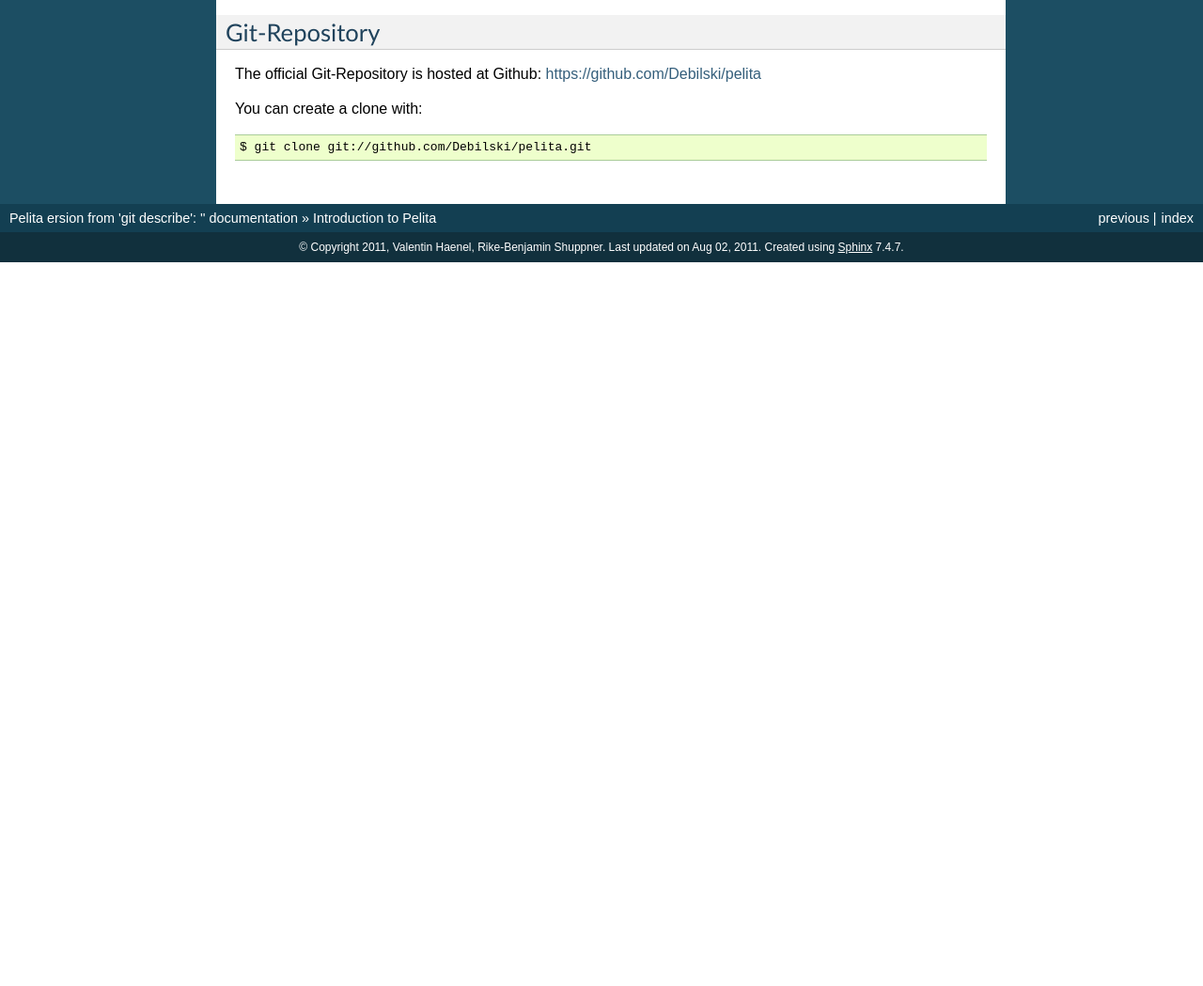
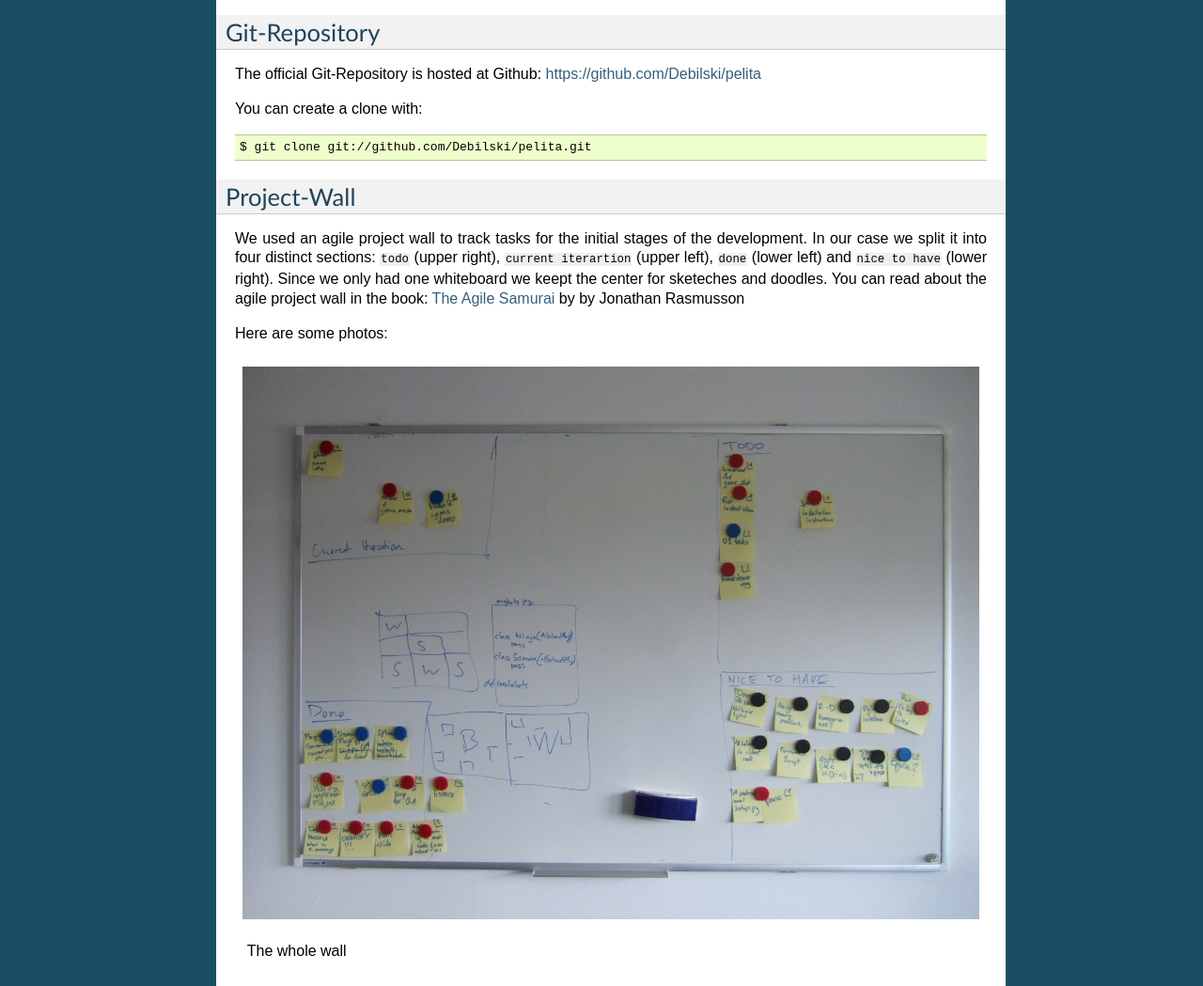
Before and after one commit to ASPP/pelita, a Sphinx documentation site: the page built from doc/source/intro.rst, in a window 1280 px wide and 1400 px high, scrolled down 2558 px, cut to the strip 351-1400 px from the top of the window. Shown: the whole strip at 94% size. Built offline with Sphinx 7.4.7, drawn with Linux system fonts in a browser that asks for light colours; the version number could not be read and is left out; before the commit the page ends 3188 px from its top, so only the background shows below that; some of the changed text lies outside the part shown.

Commit message:
DOC: add project wall pictures

```diff
--- a/doc/source/intro.rst
+++ b/doc/source/intro.rst
@@ -162,3 +162,48 @@ The official Git-Repository is hosted at Github:
 You can create a clone with::
 
     $ git clone git://github.com/Debilski/pelita.git
+
+Project-Wall
+============
+
+We used an agile project wall to track tasks for the initial stages of the
+development. In our case we split it into four distinct sections: ``todo``
+(upper right), ``current iterartion`` (upper left), ``done`` (lower left) and
+``nice to have`` (lower right). Since we only had one whiteboard we keept the
+center for sketeches and doodles.  You can read about the agile project wall in
+the book: `The Agile Samurai
+<http://pragprog.com/book/jtrap/the-agile-samurai>`_ by by Jonathan Rasmusson
+
+Here are some photos:
+
+
+.. figure:: images/project_wall_full.jpg
+   :width: 820px
+   :alt: the whole wall
+
+   The whole wall
+
+
+.. figure:: images/project_wall_todo.jpg
+   :width: 640px
+   :alt: The 'todo' section
+
+   The 'todo' section
+
+.. figure:: images/project_wall_current.jpg
+   :width: 640px
+   :alt: the 'current' section
+
+   The 'current' section
+
+.. figure:: images/project_wall_done.jpg
+   :width: 640px
+   :alt: the done section
+
+   The 'done' section
+
+.. figure:: images/project_wall_nice.jpg
+   :width: 640px
+   :alt: the nice to have section
+
+   The 'nice to have' section
```
Also changed, not shown: doc/source/images/project_wall_current.jpg (added), doc/source/images/project_wall_done.jpg (added), doc/source/images/project_wall_full.jpg (added), doc/source/images/project_wall_nice.jpg (added), doc/source/images/project_wall_todo.jpg (added).
